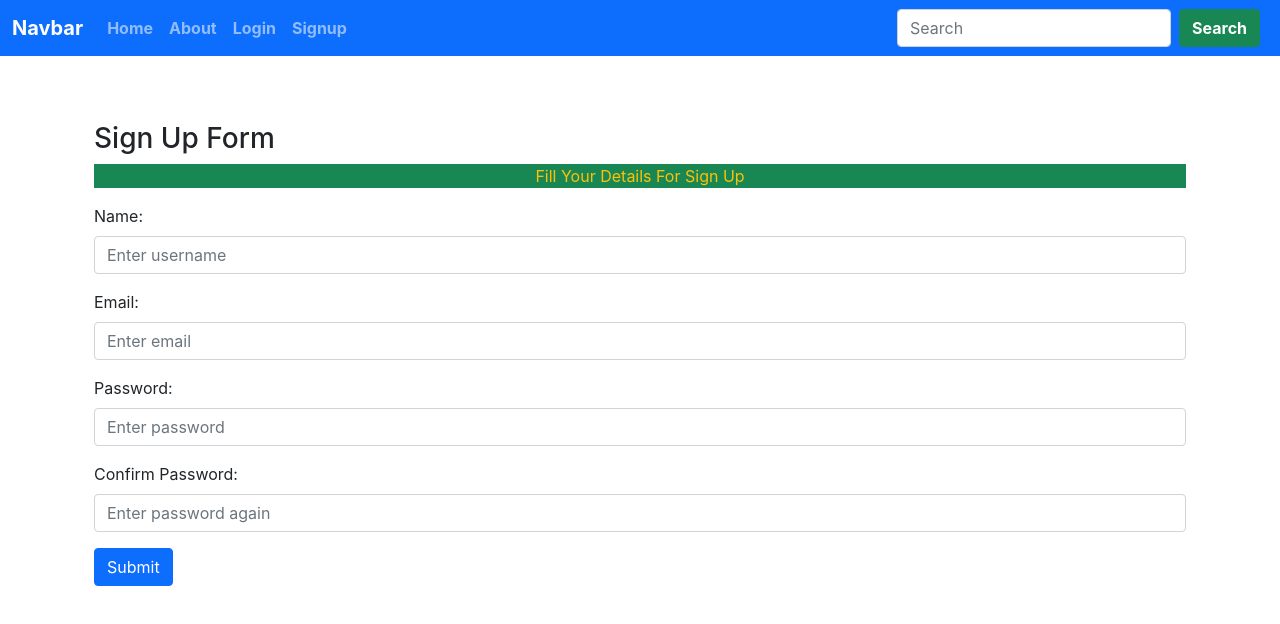
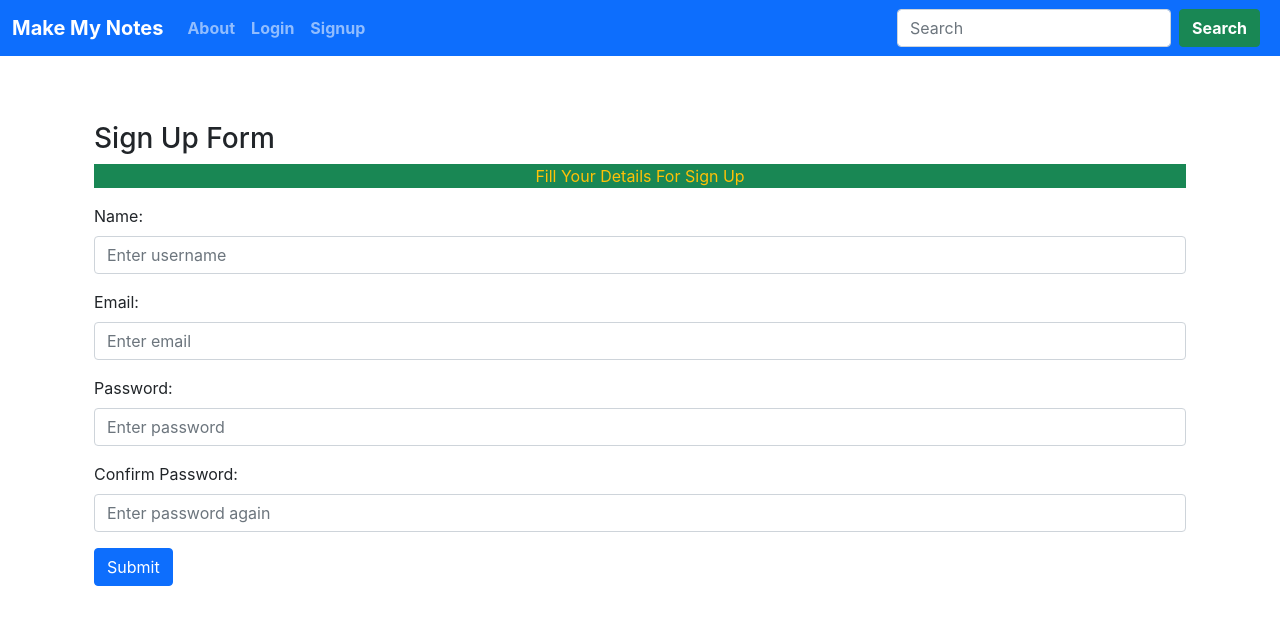
Before and after one commit to Pankaj2837/iNoteBook-Application, a React (Create React App) app: page /Signup in a window 1280 px wide. Shown: the top 624 px of the page. Built offline with nearby package versions, Linux system fonts and the light colour scheme.

Commit message:
added new images and style to the images

```diff
--- a/src/components/About.js
+++ b/src/components/About.js
@@ -1,14 +1,29 @@
-import React from 'react'
-const About=()=> {
+import React from "react";
+const About = () => {
   // const a = useContext(NoteContext)
   // useEffect(() =>{
   //   a.update();
   // },[])
   return (
     <div>
-      this about us who is in class
+      <div classNameName="flex-card-container">
+        <div classNameName="flex-card whole-card-clickable">
+          <a href="/features/notes-app" target="_blank">
+            <div classNameName="header-image">
+              <img src="https://cdn.dribbble.com/assets/art-banners/itsa-me-time_dennis-salvatier-52a50b9a8e40c31aed521869f4cf0cb02ccbc069c0aac9b75efd714a7354d415.jpg" alt="Notes app"/>
+            </div>
+          </a>
+        </div>
+      </div>
+      <h1>Make My Notes</h1>
+      <p>
+        Make My Notes is the best place to jot down quick thoughts or to save
+        longer notes filled with checklists, images, web links, scanned
+        documents, handwritten notes, or sketches. And with iCloud, it's easy to
+        keep all your devices in sync, so you’ll always have your notes with you
+      </p>
     </div>
-  )
-}
+  );
+};
 
 export default About;
--- a/src/components/Navbar.js
+++ b/src/components/Navbar.js
@@ -14,15 +14,12 @@ const Navbar = () => {
     return (
         <nav className="navbar navbar-expand-lg navbar navbar-dark bg-primary">
             <div className="container-fluid">
-                <Link className="navbar-brand" to="/"><b>Navbar</b></Link>
+                <Link className="navbar-brand" to="/"><b>Make My Notes</b></Link>
                 <button className="navbar-toggler" type="button" data-bs-toggle="collapse" data-bs-target="#navbarSupportedContent" aria-controls="navbarSupportedContent" aria-expanded="false" aria-label="Toggle navigation">
                     <span className="navbar-toggler-icon"></span>
                 </button>
                 <div className="collapse navbar-collapse" id="navbarSupportedContent">
                     <ul className="navbar-nav me-auto mb-2 mb-lg-0">
-                        <li className="nav-item">
-                            <Link className={`nav-link ${location.pathname === "/"? "active":""}`} aria-current="page" to="/"><b>Home</b></Link>
-                        </li>
                         <li className="nav-item">
                             <Link className={`nav-link ${location.pathname === "/about"? "active":""}`} to="/about"><b>About</b></Link>
                         </li>
```
Also changed, not shown: src/pngtree.jpg (added).
